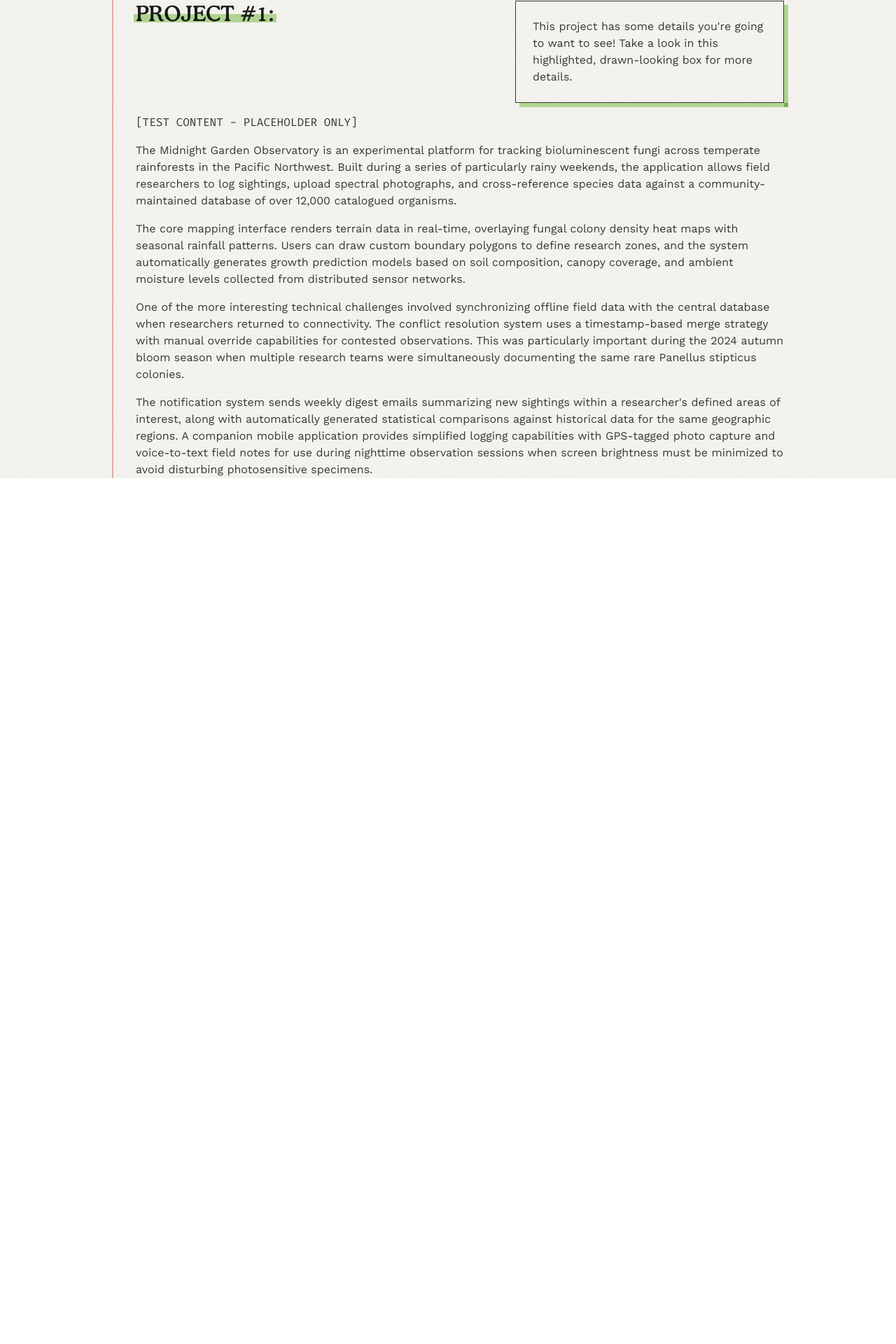
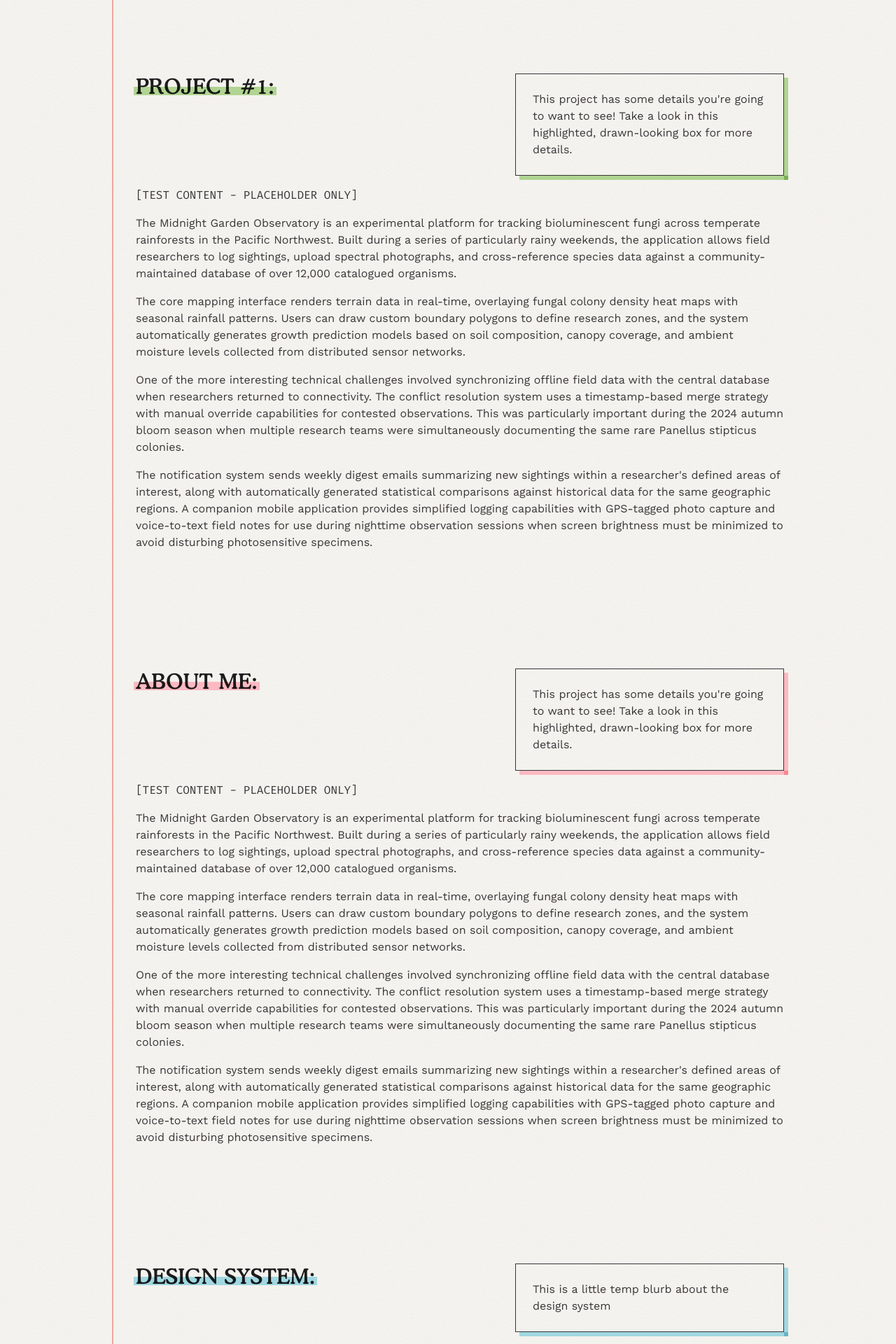
Before and after one commit to benjaminferreira/benjaminferreira.dev, a Next.js app: page / in a window 1280 px wide. Shown: the part 823-2743 px from the top of the page at 70% size. Before the commit the page ends 1506 px from the top, so only its background shows below. Built offline with nearby package versions, Linux system fonts and the light colour scheme.

Commit message:
Navbar - set up intersection ob to set active state when scrolling between page sections

```diff
--- a/src/app/(desk)/page.tsx
+++ b/src/app/(desk)/page.tsx
@@ -8,7 +8,7 @@ import Image from "next/image";
 
 export default function HomePage() {
 	return (
-		<div className="flex flex-col gap-6">
+		<div className="flex flex-col gap-32">
 			{/* Hero/Intro Section */}
 			<HighlightGroup>
 				<section
@@ -67,10 +67,11 @@ export default function HomePage() {
 					</div>
 				</section>
 			</HighlightGroup>
+			{/* Projects Section */}
 			<HighlightGroup>
 				<section
 					id="projects"
-					className="space-y-4"
+					className="space-y-4 pb-10"
 				>
 					<div className="flex flex-col justify-between gap-4 md:flex-row">
 						<h2 className="text-3xl font-heading text-charcoal uppercase">
@@ -116,6 +117,105 @@ export default function HomePage() {
 					</p>
 				</section>
 			</HighlightGroup>
+			{/* About Section */}
+			<HighlightGroup>
+				<section
+					id="about"
+					className="space-y-4 pb-10"
+				>
+					<div className="flex flex-col justify-between gap-4 md:flex-row">
+						<h2 className="text-3xl font-heading text-charcoal uppercase">
+							<HighlightText color="var(--color-mild-pink)">About Me:</HighlightText>
+						</h2>
+						<HighlightBox
+							color="var(--color-mild-pink)"
+							className="p-6 max-w-sm"
+						>
+							This project has some details you're going to want to see! Take a look in this highlighted,
+							drawn-looking box for more details.
+						</HighlightBox>
+					</div>
+					<p className="font-mono">[TEST CONTENT - PLACEHOLDER ONLY]</p>
+					<p className="font-body">
+						The Midnight Garden Observatory is an experimental platform for tracking bioluminescent fungi
+						across temperate rainforests in the Pacific Northwest. Built during a series of particularly
+						rainy weekends, the application allows field researchers to log sightings, upload spectral
+						photographs, and cross-reference species data against a community-maintained database of over
+						12,000 catalogued organisms.
+					</p>
+					<p className="font-body">
+						The core mapping interface renders terrain data in real-time, overlaying fungal colony density
+						heat maps with seasonal rainfall patterns. Users can draw custom boundary polygons to define
+						research zones, and the system automatically generates growth prediction models based on soil
+						composition, canopy coverage, and ambient moisture levels collected from distributed sensor
+						networks.
+					</p>
+					<p className="font-body">
+						One of the more interesting technical challenges involved synchronizing offline field data with
+						the central database when researchers returned to connectivity. The conflict resolution system
+						uses a timestamp-based merge strategy with manual override capabilities for contested
+						observations. This was particularly important during the 2024 autumn bloom season when multiple
+						research teams were simultaneously documenting the same rare Panellus stipticus colonies.
+					</p>
+					<p className="font-body">
+						The notification system sends weekly digest emails summarizing new sightings within a
+						researcher's defined areas of interest, along with automatically generated statistical
+						comparisons against historical data for the same geographic regions. A companion mobile
+						application provides simplified logging capabilities with GPS-tagged photo capture and
+						voice-to-text field notes for use during nighttime observation sessions when screen brightness
+						must be minimized to avoid disturbing photosensitive specimens.
+					</p>
+				</section>
+			</HighlightGroup>
+			{/* Design System Section */}
+			<HighlightGroup>
+				<section
+					id="design-system"
+					className="space-y-4 pb-[1000px]"
+				>
+					<div className="flex flex-col justify-between gap-4 md:flex-row">
+						<h2 className="text-3xl font-heading text-charcoal uppercase">
+							<HighlightText color="var(--color-mild-blue)">Design System:</HighlightText>
+						</h2>
+						<HighlightBox
+							color="var(--color-mild-blue)"
+							className="p-6 max-w-sm"
+						>
+							This is a little temp blurb about the design system
+						</HighlightBox>
+					</div>
+					<p className="font-mono">[TEST CONTENT - PLACEHOLDER ONLY]</p>
+					<p className="font-body">
+						The Midnight Garden Observatory is an experimental platform for tracking bioluminescent fungi
+						across temperate rainforests in the Pacific Northwest. Built during a series of particularly
+						rainy weekends, the application allows field researchers to log sightings, upload spectral
+						photographs, and cross-reference species data against a community-maintained database of over
+						12,000 catalogued organisms.
+					</p>
+					<p className="font-body">
+						The core mapping interface renders terrain data in real-time, overlaying fungal colony density
+						heat maps with seasonal rainfall patterns. Users can draw custom boundary polygons to define
+						research zones, and the system automatically generates growth prediction models based on soil
+						composition, canopy coverage, and ambient moisture levels collected from distributed sensor
+						networks.
+					</p>
+					<p className="font-body">
+						One of the more interesting technical challenges involved synchronizing offline field data with
+						the central database when researchers returned to connectivity. The conflict resolution system
+						uses a timestamp-based merge strategy with manual override capabilities for contested
+						observations. This was particularly important during the 2024 autumn bloom season when multiple
+						research teams were simultaneously documenting the same rare Panellus stipticus colonies.
+					</p>
+					<p className="font-body">
+						The notification system sends weekly digest emails summarizing new sightings within a
+						researcher's defined areas of interest, along with automatically generated statistical
+						comparisons against historical data for the same geographic regions. A companion mobile
+						application provides simplified logging capabilities with GPS-tagged photo capture and
+						voice-to-text field notes for use during nighttime observation sessions when screen brightness
+						must be minimized to avoid disturbing photosensitive specimens.
+					</p>
+				</section>
+			</HighlightGroup>
 		</div>
 	);
 }
--- a/src/components/Navbar.tsx
+++ b/src/components/Navbar.tsx
@@ -8,14 +8,14 @@
 
 import Link from "next/link";
 import { motion, useReducedMotion } from "motion/react";
-import { useState } from "react";
+import { useEffect, useRef, useState } from "react";
 import { SunIcon, MoonStarsIcon } from "@phosphor-icons/react";
 
 /**
  * Nav links (non-title/icons)
  */
 const navLinks = [
-	{ label: "Home", href: "#", colorClass: "bg-mild-yellow" },
+	{ label: "Intro", href: "#intro", colorClass: "bg-mild-yellow" },
 	{ label: "Projects", href: "#projects", colorClass: "bg-mild-green" },
 	{ label: "About", href: "#about", colorClass: "bg-mild-pink" },
 	{ label: "Design System", href: "#design-system", colorClass: "bg-mild-blue" }, // TODO: update with real page
@@ -34,14 +34,60 @@ export default function Navbar() {
 	const reduce = useReducedMotion();
 	const [activeIndex, setActiveIndex] = useState(0);
 	const [isDarkMode, setIsDarkMode] = useState(false);
+	const observerRef = useRef<IntersectionObserver | null>(null);
+	const isClickScrolling = useRef(false);
+
+	// Hook to set active index state on scroll location
+	useEffect(() => {
+		// Parse section names from navLinks
+		const sectionIds = navLinks.map((item) => item.href.replace("#", ""));
+
+		// Get list of HTML section elements from the DOM
+		const sections = sectionIds.map((id) => document.getElementById(id)).filter(Boolean) as HTMLElement[];
+
+		// Create intersection observer
+		const io = new IntersectionObserver(
+			(entries) => {
+				// If the user clicked on a nav link, ignore changes while scrolling to that section
+				if (isClickScrolling.current) return;
+
+				// Loop through each change and set active index when isIntersecting
+				for (const entry of entries) {
+					if (entry.isIntersecting) {
+						const index = sectionIds.indexOf(entry.target.id);
+						if (index !== -1) {
+							setActiveIndex(index);
+						}
+					}
+				}
+			},
+			{ rootMargin: "-40% 0px -55% 0px" },
+		);
+
+		sections.forEach((el) => io.observe(el));
+		observerRef.current = io;
+		return () => io.disconnect();
+	}, []);
+
+	/**
+	 * Navbar item click handler - updates scroll location and active index
+	 * @param i index of navbar item clicked
+	 */
+	const handleNavClick = (i: number) => {
+		setActiveIndex(i);
+		isClickScrolling.current = true;
+		setTimeout(() => {
+			isClickScrolling.current = false;
+		}, 800);
+	};
 
 	return (
 		<header className="fixed top-0 left-0 right-0 z-50 py-1 px-1 backdrop-blur-xs bg-paper/70 border-b border-ink">
-			<nav className="flex items-center justify-between h-full">
+			<nav className="flex items-center justify-between h-full whitespace-nowrap">
 				<a
-					href="#"
+					href="#intro"
 					draggable={false}
-					onClick={() => setActiveIndex(0)}
+					onClick={() => handleNavClick(0)}
 					className="font-heading text-lg text-charcoal px-4 py-2.5"
 				>
 					Benjamin Ferreira
@@ -56,7 +102,7 @@ export default function Navbar() {
 								<a
 									href={item.href}
 									draggable={false}
-									onClick={() => setActiveIndex(i)}
+									onClick={() => handleNavClick(i)}
 									className={linkClasses}
 								>
 									{item.label}
@@ -65,7 +111,7 @@ export default function Navbar() {
 								<Link
 									href={item.href}
 									draggable={false}
-									onClick={() => setActiveIndex(i)}
+									onClick={() => handleNavClick(i)}
 									className={linkClasses}
 								>
 									{item.label}
```
